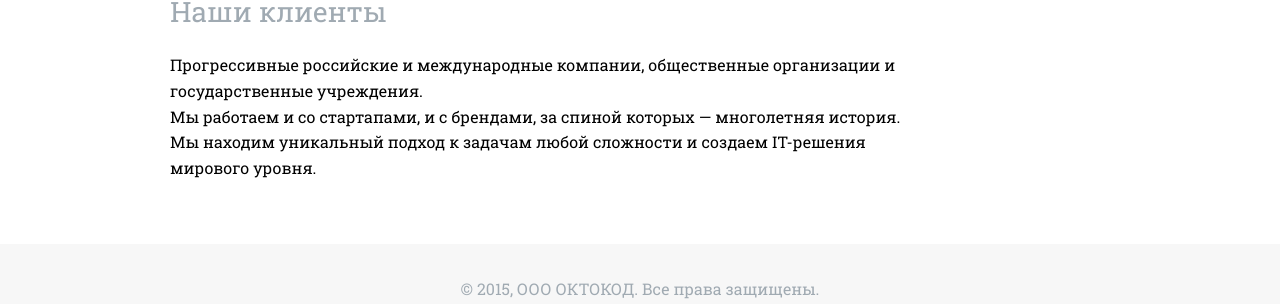
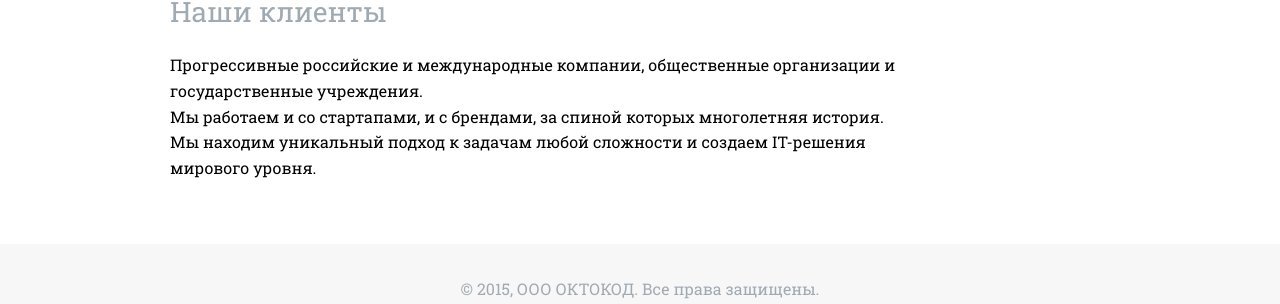
Before and after one commit to bizikov/octocode, a Jekyll site: the page built from index.html, in a window 1280 px wide. Shown: the part 1023-1327 px from the top of the page. Built offline with Jekyll 4.4.1, drawn with Linux system fonts in a browser that asks for light colours.

```diff
--- a/index.html
+++ b/index.html
@@ -38,7 +38,7 @@ title: Программные решения для большого и сред
 
             <p>
             Прогрессивные российские и международные компании, общественные организации и государственные учреждения. <br/>
-            Мы работаем и со стартапами, и с брендами, за спиной которых — многолетняя история. <br/>
+            Мы работаем и со стартапами, и с брендами, за спиной которых многолетняя история. <br/>
             Мы находим уникальный подход к задачам любой сложности и создаем IT-решения мирового уровня.</p>
         </div>
     </div>
```
